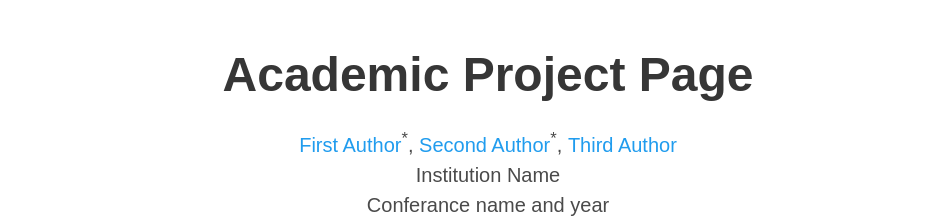
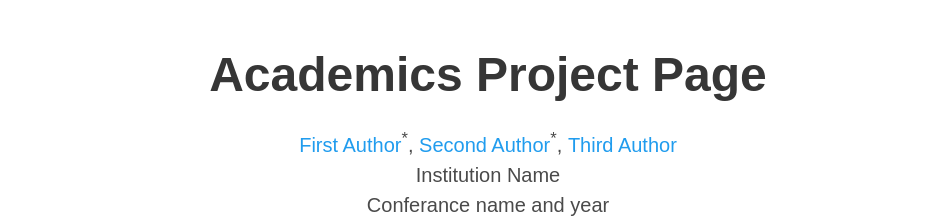
Before and after one commit to sonainjameel/Realistic-3D-Scene-Relighting, a plain HTML site: page index.html in a window 1280 px wide. Shown: the top 224 px of the page, without its empty margins (152-1095 px from the left). Drawn offline with nearby package versions, Linux system fonts and the light colour scheme; some icons are missing; a web font is replaced by a local one.

Commit message:
Update index.html

```diff
--- a/index.html
+++ b/index.html
@@ -52,7 +52,7 @@
       <div class="container is-max-desktop">
         <div class="columns is-centered">
           <div class="column has-text-centered">
-            <h1 class="title is-1 publication-title">Academic Project Page</h1>
+            <h1 class="title is-1 publication-title">Academics Project Page</h1>
             <div class="is-size-5 publication-authors">
               <!-- Paper authors -->
               <span class="author-block">
```
